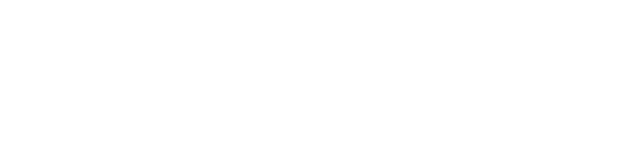
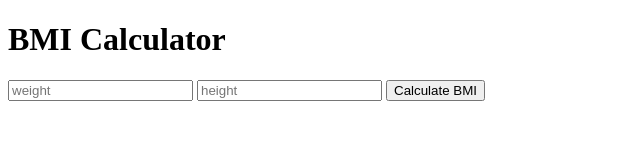
Before and after one commit to RickyMartinez16/express-calc, a plain HTML site: page bmiCalculator.html in a window 1280 px wide. Shown: the whole page, without its empty margins (0-640 px from the left). Drawn offline with Linux system fonts and the light colour scheme.

Commit message:
bmi calc routes working

```diff
--- a/bmiCalculator.html
+++ b/bmiCalculator.html
@@ -7,6 +7,11 @@
     <title>BMI Calc</title>
 </head>
 <body>
-
+    <h1>BMI Calculator</h1>
+    <form action="/bmiCalculator" method="post">
+        <input type="text" name="weight" placeholder="weight">
+        <input type="text" name ="height" placeholder="height">
+        <button type="submit" name="submit">Calculate BMI</button>
+    </form>
 </body>
 </html>
```
Also changed, not shown: calculator.js (+10 -0 lines).
